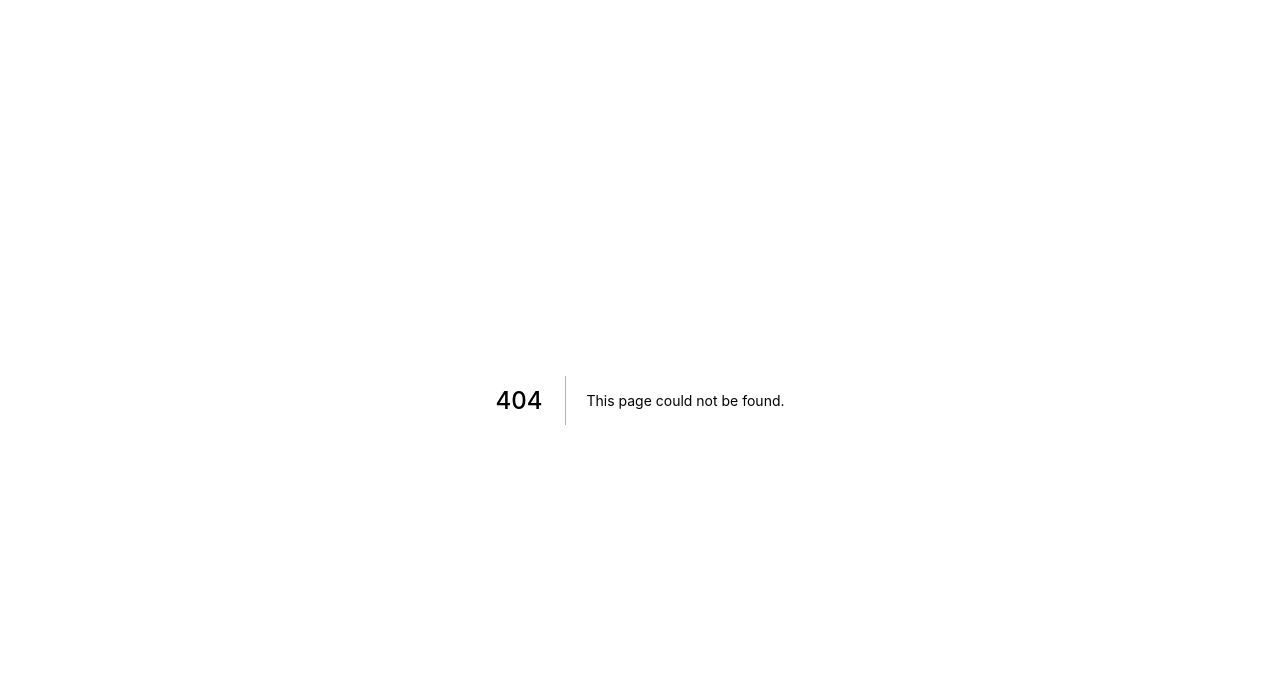
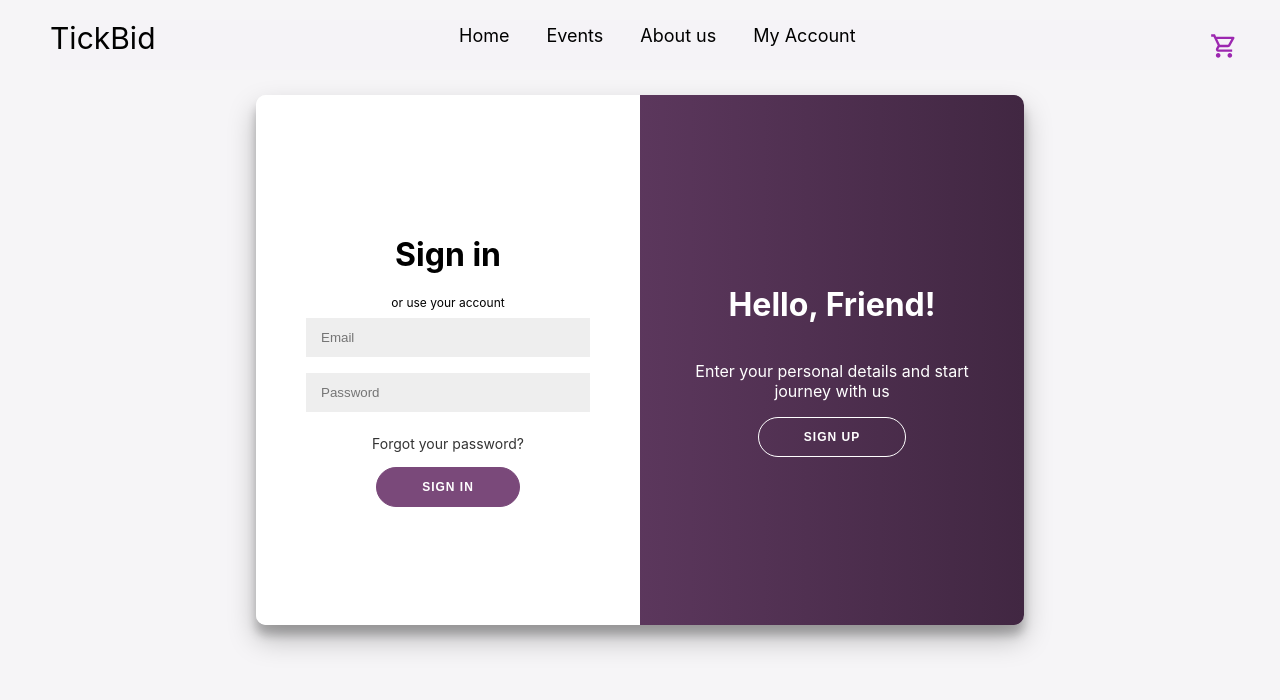
Before and after one commit to samitha093/Software-project, a Next.js app in the folder client/: page /user/login in a window 1280 px wide. Before the commit this address had no page. Shown: the top 700 px of the page. Built offline with nearby package versions, Linux system fonts and the light colour scheme.

Commit message:
error fix and update

```diff
--- a/client/components/seller/Pendingevents.tsx
+++ b/client/components/seller/Pendingevents.tsx
@@ -11,6 +11,7 @@ const Pendingevents: React.FC<PendingeventProps> = ({}) => {
 
     const handleClickOpen = () => {
         setOpen(true);
+        console.log('asd');
     };
 
     const handleClose = () => {
--- a/client/components/styles.css
+++ b/client/components/styles.css
@@ -58,24 +58,28 @@
     height: calc(100vh);
 }
 .new{
+    margin: 30px 10px!important;
     position: relative;
+    box-shadow: 5px 5px 20px rgba(0, 0, 0, 0.5)  ;
+	-webkit-box-shadow: 5px 5px 20px rgba(0, 0, 0, 0.5)  ;
+	-moz-box-shadow: 5px 5px 20px rgba(0, 0, 0, 0.5)  ;
 }
 .shop-card-controler{
     display: flex;
     height: calc(var(--parent-height)*0.2);
 }
 .shop-card-controler-left{
-    color: white;
+    color: black;
     display: flex;
     width: 50%;
-    background-color: #C1A700;
+    background-color: white;
     border-bottom-left-radius: 19px;
 }
 .shop-card-controler-right{
-    color: white;
+    color: black;
     display: flex;
     width: 50%;
-    background-color: #943404;
+    background-color: white;
     border-bottom-right-radius: 19px;
 }
 .icon{
--- a/client/package.json
+++ b/client/package.json
@@ -27,6 +27,7 @@
   "devDependencies": {
     "@types/qrcode": "^1.4.1",
     "@types/react": "17.0.24",
+    "@types/react-dom": "^17.0.10",
     "eslint": "7.32.0",
     "eslint-config-next": "11.1.2",
     "typescript": "4.4.3"
--- a/client/pages/user/index.tsx
+++ b/client/pages/user/index.tsx
@@ -1,4 +1,5 @@
-import React from 'react'
+import React,{ useState, useEffect} from 'react'
+import ReactDOM from "react-dom";
 import type { NextPage } from 'next'
 import Navbar from '../../components/Navbar'
 import Tabcustom from '../../components/user/Tabcustom'
@@ -10,10 +11,9 @@ const index: NextPage = () => {
         <Navbar/>
         <Grid className = "index_container">
           <div className = "main_container">
-                <Tabcustom/>
+            <Tabcustom />
           </div>
         </Grid>
-
       </div>
   );
 }
--- /dev/null
+++ b/client/pages/user/login.tsx
@@ -0,0 +1,69 @@
+import React,{ useState, useEffect} from 'react'
+import ReactDOM from "react-dom";
+import type { NextPage } from 'next'
+import Navbar from '../../components/Navbar'
+
+const login: NextPage = () => {
+
+  const signUpButton = () => {
+    if (process.browser) {
+      const container = document.getElementById("container");
+      if (container !== null) {
+        container.classList.add("right-panel-active");
+      }
+    }
+  };
+  const signInButton = () => {
+    if (process.browser) {
+      const container = document.getElementById("container");
+      if (container !== null) {
+        container.classList.remove("right-panel-active");
+      }
+    }
+  };
+    return (
+        <div style={{backgroundColor:"#FBFBF4"}}>
+          <Navbar/>
+          <div className='main-background'>
+          <div className="container" id="container">
+            <div className="form-container sign-up-container">
+              <form className='modern-form' action="#">
+                <h1>Create Account</h1>
+                <span className='new-span'>Blease Fill Your Information bellow</span>
+                <input className='inputbox-modern' type="text" placeholder="Name" />
+                <input className='inputbox-modern' type="email" placeholder="Email" />
+                <input className='inputbox-modern' type="password" placeholder="Password" />
+                <input className='inputbox-modern' type="password" placeholder="Confirm Password" />
+                <button className='modern-btn'>Sign Up</button>
+              </form>
+            </div>
+            <div className="form-container sign-in-container">
+              <form className='modern-form' action="#">
+                <h1>Sign in</h1>
+                <span className='new-span'>or use your account</span>
+                <input className='inputbox-modern' type="email" placeholder="Email" />
+                <input className='inputbox-modern' type="password" placeholder="Password" />
+                <a href="./forgotpwd" className='modern-a'>Forgot your password?</a>
+                <button className='modern-btn'>Sign In</button>
+              </form>
+            </div>
+            <div className="overlay-container">
+              <div className="overlay">
+                <div className="overlay-panel overlay-left">
+                  <h1>Welcome Back!</h1>
+                  <p>To keep connected with us please login with your personal info</p>
+                  <button className="ghost modern-btn" onClick={signInButton}>Sign In</button>
+                </div>
+                <div className="overlay-panel overlay-right">
+                  <h1>Hello, Friend!</h1>
+                  <p>Enter your personal details and start journey with us</p>
+                  <button className="ghost modern-btn" onClick={signUpButton}>Sign Up</button>
+                </div>
+              </div>
+            </div>
+          </div>
+          </div>
+        </div>
+    );
+}
+export default login;
--- a/client/pages/user/style.css
+++ b/client/pages/user/style.css
@@ -125,3 +125,225 @@
 }
 
 /*end - About page*/
+
+/*start-new login page*/
+.main-background{
+	background: #f6f5f7;
+	display: flex;
+	justify-content: center;
+	align-items: center;
+	flex-direction: column;
+	height: 90vh;
+	margin: -70px 0 50px;
+}
+.new-span{
+	font-size: 12px;
+}
+.modern-a{
+	color: #333;
+	font-size: 14px;
+	text-decoration: none;
+	margin: 15px 0;
+}
+.modern-btn{
+	border-radius: 20px;
+	border: 1px solid #7a497a;
+	background-color: #7a497a;
+	color: #FFFFFF;
+	font-size: 12px;
+	font-weight: bold;
+	padding: 12px 45px;
+	letter-spacing: 1px;
+	text-transform: uppercase;
+	transition: transform 80ms ease-in;
+}
+.modern-btn:active {
+	transform: scale(0.95);
+}
+
+.modern-btn:focus {
+	outline: none;
+}
+button.ghost {
+	background-color: transparent;
+	border-color: #FFFFFF;
+}
+.modern-form{
+	background-color: #FFFFFF;
+	display: flex;
+	align-items: center;
+	justify-content: center;
+	flex-direction: column;
+	padding: 0 50px;
+	height: 100%;
+	text-align: center;
+}
+.inputbox-modern{
+	background-color: #eee;
+	border: none;
+	padding: 12px 15px;
+	margin: 8px 0;
+	width: 100%;
+}
+.container {
+	background-color: #fff;
+	border-radius: 10px;
+  	box-shadow: 0 14px 28px rgba(0,0,0,0.25),
+			0 10px 10px rgba(0,0,0,0.22);
+	position: relative;
+	overflow: hidden;
+	width: 768px;
+	max-width: 100%;
+	min-height: 530px;
+}
+
+.form-container {
+	position: absolute;
+	top: 0;
+	height: 100%;
+	transition: all 0.6s ease-in-out;
+}
+
+.sign-in-container {
+	left: 0;
+	width: 50%;
+	z-index: 2;
+}
+
+.container.right-panel-active .sign-in-container {
+	transform: translateX(100%);
+}
+
+.sign-up-container {
+	left: 0;
+	width: 50%;
+	opacity: 0;
+	z-index: 1;
+}
+
+.container.right-panel-active .sign-up-container {
+	transform: translateX(100%);
+	opacity: 1;
+	z-index: 5;
+	animation: show 0.6s;
+}
+
+@keyframes show {
+	0%, 49.99% {
+		opacity: 0;
+		z-index: 1;
+	}
+
+	50%, 100% {
+		opacity: 1;
+		z-index: 5;
+	}
+}
+
+.overlay-container {
+	position: absolute;
+	top: 0;
+	left: 50%;
+	width: 50%;
+	height: 100%;
+	overflow: hidden;
+	transition: transform 0.6s ease-in-out;
+	z-index: 100;
+}
+
+.container.right-panel-active .overlay-container{
+	transform: translateX(-100%);
+}
+
+.overlay {
+	background: #764777;
+	background: -webkit-linear-gradient(to right, #7a497a, #412742);
+	background: linear-gradient(to right, #764777, #412742);
+	background-repeat: no-repeat;
+	background-size: cover;
+	background-position: 0 0;
+	color: #FFFFFF;
+	position: relative;
+	left: -100%;
+	height: 100%;
+	width: 200%;
+  	transform: translateX(0);
+	transition: transform 0.6s ease-in-out;
+}
+
+.container.right-panel-active .overlay {
+  	transform: translateX(50%);
+}
+
+.overlay-panel {
+	position: absolute;
+	display: flex;
+	align-items: center;
+	justify-content: center;
+	flex-direction: column;
+	padding: 0 40px;
+	text-align: center;
+	top: 0;
+	height: 100%;
+	width: 50%;
+	transform: translateX(0);
+	transition: transform 0.6s ease-in-out;
+}
+
+.overlay-left {
+	transform: translateX(-20%);
+}
+
+.container.right-panel-active .overlay-left {
+	transform: translateX(0);
+}
+
+.overlay-right {
+	right: 0;
+	transform: translateX(0);
+}
+
+.container.right-panel-active .overlay-right {
+	transform: translateX(20%);
+}
+
+.social-container {
+	margin: 20px 0;
+}
+
+.social-container a {
+	border: 1px solid #DDDDDD;
+	border-radius: 50%;
+	display: inline-flex;
+	justify-content: center;
+	align-items: center;
+	margin: 0 5px;
+	height: 40px;
+	width: 40px;
+}
+
+footer {
+    background-color: #222;
+    color: #fff;
+    font-size: 14px;
+    bottom: 0;
+    position: fixed;
+    left: 0;
+    right: 0;
+    text-align: center;
+    z-index: 999;
+}
+
+footer p {
+    margin: 10px 0;
+}
+
+footer i {
+    color: red;
+}
+
+footer a {
+    color: #3c97bf;
+    text-decoration: none;
+}
+/*End-new login page*/
```
Also changed, not shown: client/components/Shop.tsx (+24 -0 lines), 1 other file (tests, documents, lock files or other folders). Lines whose indentation alone changed are shown as unchanged.
